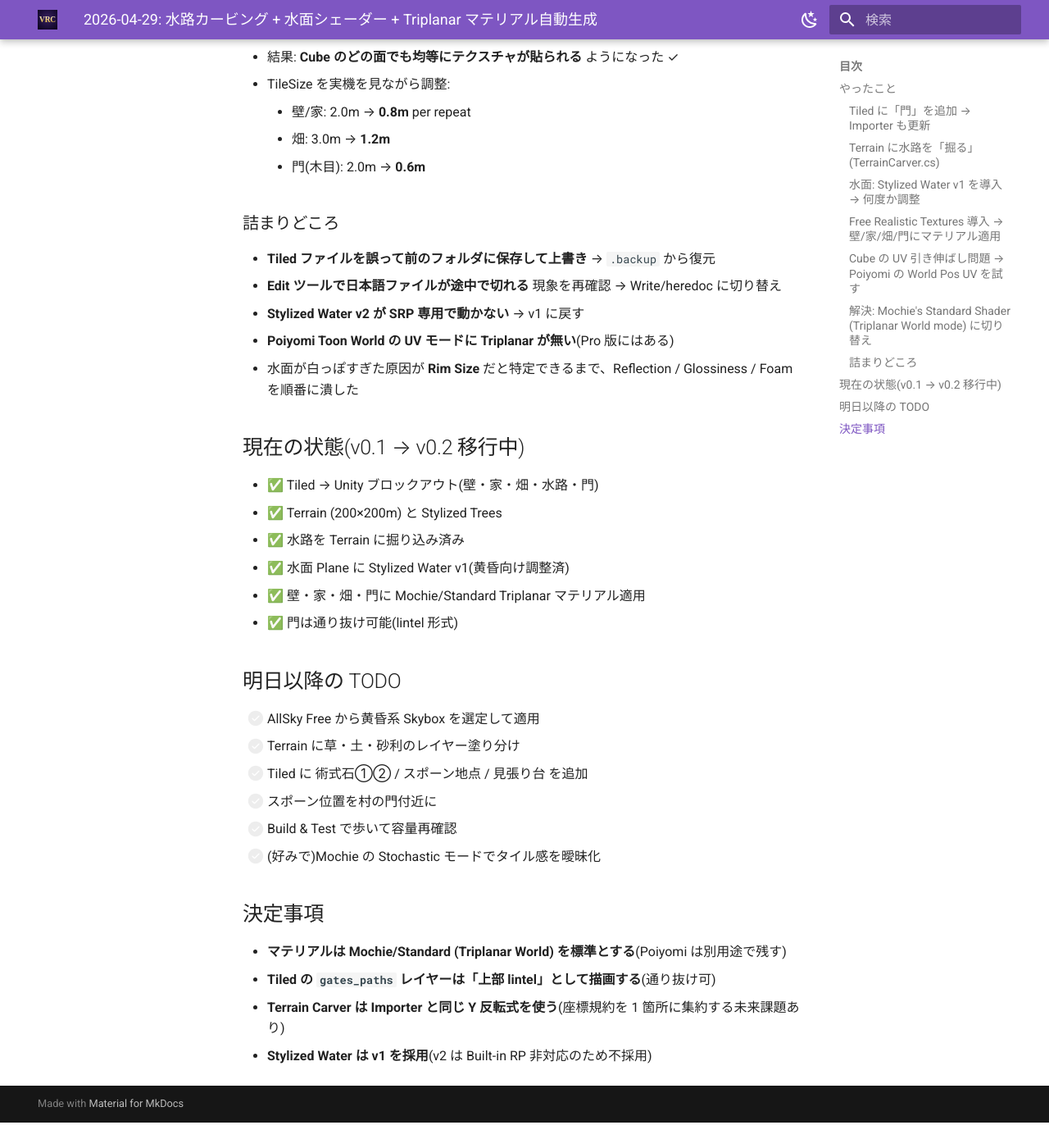
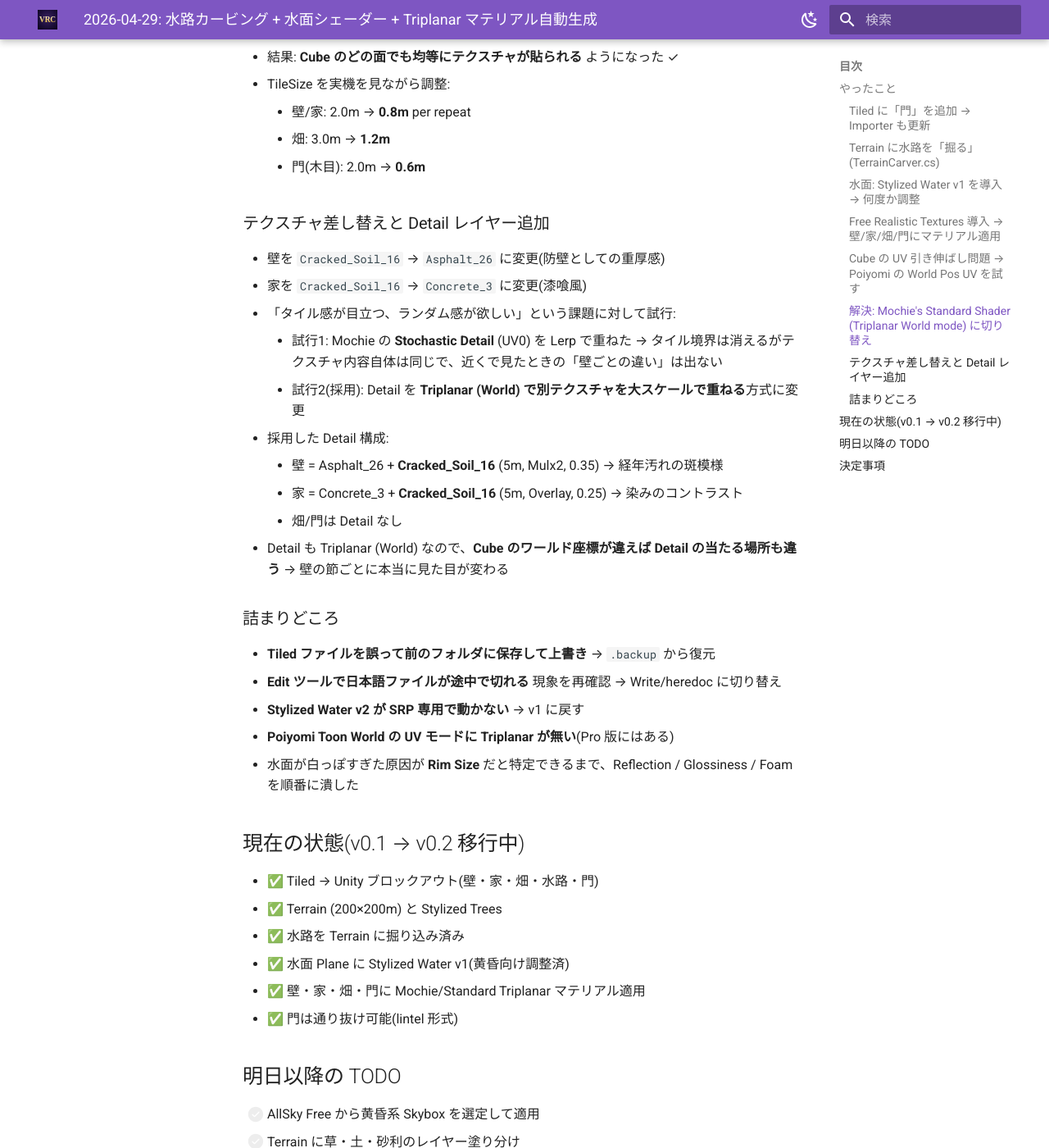
Before and after one commit to annachloe2025/VRChat, an MkDocs documentation site: the page built from docs/progress/2026-04-29-water-and-triplanar-materials.md, in a window 1280 px wide and 1400 px high, scrolled down 2392 px. Shown: the whole window at 82% size. Built offline with MkDocs 1.6.1 and Material for MkDocs 9.7.7, drawn with Linux system fonts in a browser that asks for light colours; before the commit the page ends 3761 px from its top, so only the background shows below that; some of the changed text lies outside the part shown.

Commit message:
Update docs

```diff
--- a/docs/progress/2026-04-29-water-and-triplanar-materials.md
+++ b/docs/progress/2026-04-29-water-and-triplanar-materials.md
@@ -71,6 +71,19 @@
     - 畑: 3.0m → **1.2m**
     - 門(木目): 2.0m → **0.6m**
 
+### テクスチャ差し替えと Detail レイヤー追加
+
+- 壁を `Cracked_Soil_16` → `Asphalt_26` に変更(防壁としての重厚感)
+- 家を `Cracked_Soil_16` → `Concrete_3` に変更(漆喰風)
+- 「タイル感が目立つ、ランダム感が欲しい」という課題に対して試行:
+    - 試行1: Mochie の **Stochastic Detail** (UV0) を Lerp で重ねた → タイル境界は消えるがテクスチャ内容自体は同じで、近くで見たときの「壁ごとの違い」は出ない
+    - 試行2(採用): Detail を **Triplanar (World) で別テクスチャを大スケールで重ねる**方式に変更
+- 採用した Detail 構成:
+    - 壁 = Asphalt_26 + **Cracked_Soil_16** (5m, Mulx2, 0.35) → 経年汚れの斑模様
+    - 家 = Concrete_3 + **Cracked_Soil_16** (5m, Overlay, 0.25) → 染みのコントラスト
+    - 畑/門は Detail なし
+- Detail も Triplanar (World) なので、**Cube のワールド座標が違えば Detail の当たる場所も違う** → 壁の節ごとに本当に見た目が変わる
+
 ### 詰まりどころ
 
 - **Tiled ファイルを誤って前のフォルダに保存して上書き** → `.backup` から復元
@@ -95,11 +108,13 @@
 - [ ] Tiled に 術式石①② / スポーン地点 / 見張り台 を追加
 - [ ] スポーン位置を村の門付近に
 - [ ] Build & Test で歩いて容量再確認
-- [ ] (好みで)Mochie の Stochastic モードでタイル感を曖昧化
+- [ ] (実機を見て)Detail Strength や TileSize を微調整
 
 ## 決定事項
 
 - **マテリアルは Mochie/Standard (Triplanar World) を標準とする**(Poiyomi は別用途で残す)
+- **壁=Asphalt_26 / 家=Concrete_3 / 畑=Forest_Ground_12 / 門=Wood_Planks_40** で確定
+- **Detail は別テクスチャを Triplanar 大スケールで重ねる**方式を採用(Stochastic は近距離での「場所ごとの差」が出ないため不採用)
 - **Tiled の `gates_paths` レイヤーは「上部 lintel」として描画する**(通り抜け可)
 - **Terrain Carver は Importer と同じ Y 反転式を使う**(座標規約を 1 箇所に集約する未来課題あり)
 - **Stylized Water は v1 を採用**(v2 は Built-in RP 非対応のため不採用)
```
Also changed, not shown: CLAUDE.md (+21 -4 lines), TASKS.md (+12 -1 lines), docs/progress/2026-04-30-house-prefabs-rpgpp.md (added, +75 -0 lines), docs/progress/index.md (+1 -0 lines).
